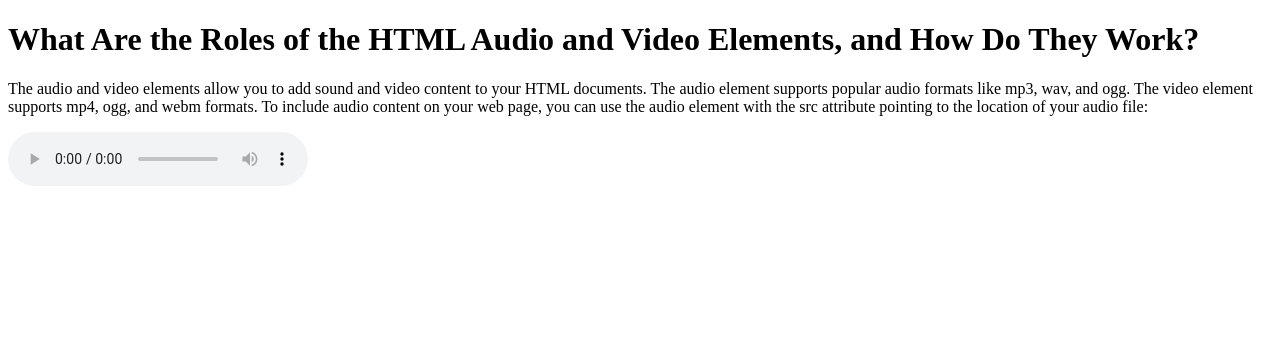
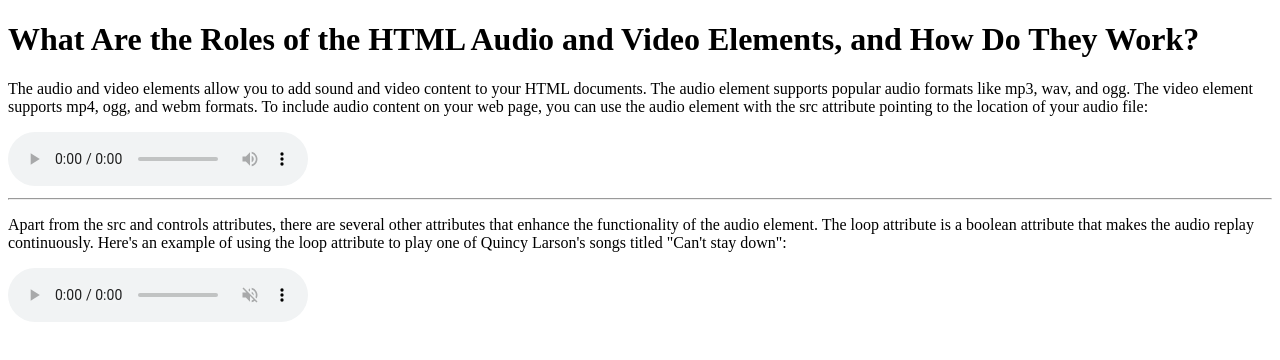
Before and after one commit to AhmedAli-01/FreeCodeCamping_FSWD, a plain HTML site: page Day_08-23.8.25/workingwithAudioandVideoelemts.html in a window 1280 px wide. Drawn offline with Linux system fonts and the light colour scheme.

Commit message:
Day 9 of codding:- audo and video continued, I added loop, muted attribes

```diff
--- a/Day_08-23.8.25/workingwithAudioandVideoelemts.html
+++ b/Day_08-23.8.25/workingwithAudioandVideoelemts.html
@@ -19,5 +19,19 @@
       with the src attribute pointing to the location of your audio file:
     </p>
     <audio src="timeneverheals.mp3" controls></audio>
+    <hr />
+    <p>
+      Apart from the src and controls attributes, there are several other
+      attributes that enhance the functionality of the audio element. The loop
+      attribute is a boolean attribute that makes the audio replay continuously.
+      Here's an example of using the loop attribute to play one of Quincy
+      Larson's songs titled "Can't stay down":
+    </p>
+    <audio
+      src="https://cdn.freecodecamp.org/curriculum/js-music-player/can't-stay-down.mp3"
+      loop
+      controls
+      muted
+    ></audio>
   </body>
 </html>
```
